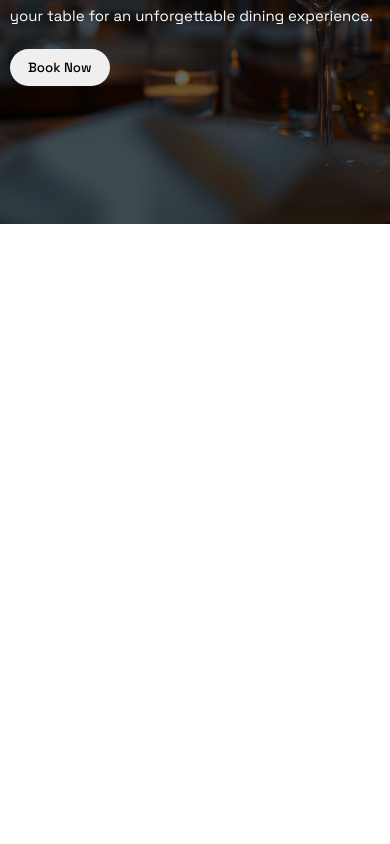
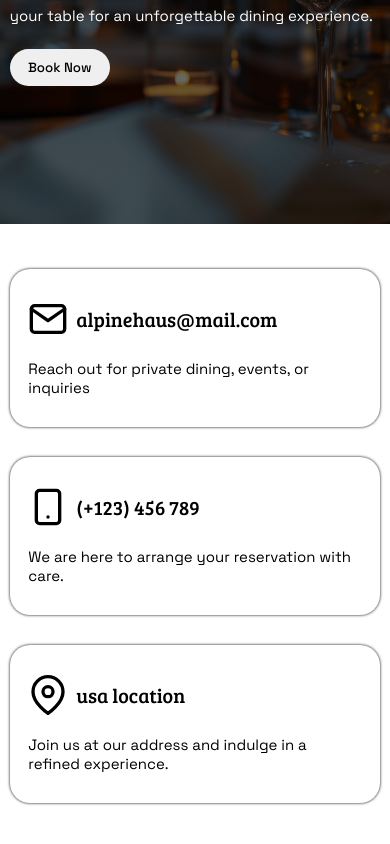
Before and after one commit to jovic-djordje/alpine-haus, a React (Vite) app: page / in a window 390 px wide. Shown: the part 3257-4101 px from the top of the page. Before the commit the page ends 3481 px from the top, so only its background shows below. Built offline with nearby package versions, Linux system fonts and the light colour scheme; a web font is replaced by a local one.

Commit message:
working on contact section in home page

```diff
--- a/src/pages/Home/Home.jsx
+++ b/src/pages/Home/Home.jsx
@@ -1,5 +1,8 @@
 import { Link } from "react-router-dom";
 import { IoIosArrowForward } from "react-icons/io";
+import { FiSmartphone } from "react-icons/fi";
+import { FiMail } from "react-icons/fi";
+import { FiMapPin } from "react-icons/fi";
 import "./home.style.css";
 import {
   AboutImage,
@@ -24,6 +27,28 @@ const Home = () => {
       id: 3,
       image: <FeaturesThirdDish className="features-img" />,
       text: "Apfelstrudel",
+    },
+  ];
+
+  const contacts = [
+    {
+      id: 1,
+      icon: <FiMail className="contact-section-icon" />,
+      info: "alpinehaus@mail.com",
+      text: "Reach out for private dining, events, or inquiries",
+    },
+    {
+      id: 2,
+      icon: <FiSmartphone className="contact-section-icon" />,
+      info: "(+123) 456 789",
+      text: "We are here to arrange your reservation with care.",
+    },
+
+    {
+      id: 3,
+      icon: <FiMapPin className="contact-section-icon" />,
+      info: "usa location",
+      text: "Join us at our address and indulge in a refined experience.",
     },
   ];
   return (
@@ -120,6 +145,22 @@ const Home = () => {
           </div>
         </div>
       </section>
+
+      <section className="contact-section">
+        <div className="contact-section-holder section-holder">
+          {contacts.map((contact) => (
+            <div className="contact-section-card" key={contact.id}>
+              <div className="contact-section-card-width">
+                <div className="contact-section-card-icon-holder">
+                  {contact.icon}
+                  <h4 className="contact-section-card-title">{contact.info}</h4>
+                </div>
+                <p className="contact-section-card-text">{contact.text}</p>
+              </div>
+            </div>
+          ))}
+        </div>
+      </section>
     </main>
   );
 };
--- a/src/pages/Home/home.style.css
+++ b/src/pages/Home/home.style.css
@@ -350,6 +350,56 @@
   color: hsl(0, 0%, 0%);
   font-weight: 500;
   font-family: inherit;
+  transition: all 0.3s;
+}
+
+.reserve-btn:hover {
+  transform: translateY(-4px);
+  cursor: pointer;
+}
+
+/* CONTACT SECTION */
+
+.contact-section-holder {
+  display: flex;
+  justify-content: center;
+  align-items: stretch;
+  gap: 30px;
+}
+
+.contact-section-card {
+  max-width: 380px;
+  width: 100%;
+  box-shadow: 0px 0px 3px hsl(0, 0%, 0%);
+  border-radius: 20px;
+  padding: 20px 0px;
+}
+
+.contact-section-card-width {
+  display: flex;
+  flex-direction: column;
+  justify-content: center;
+  align-items: flex-start;
+  gap: 20px;
+  width: 90%;
+  margin: 0px auto;
+}
+
+.contact-section-card-icon-holder {
+  display: flex;
+  justify-content: flex-start;
+  align-items: center;
+  gap: 8px;
+}
+
+.contact-section-icon {
+  width: 50px;
+  height: 50px;
+}
+
+.contact-section-card-title {
+  font-family: "Bree Serif";
+  font-size: 20px;
 }
 
 @media screen and (max-width: 1200px) {
@@ -416,6 +466,19 @@
   .reserve-section-text {
     font-size: 15px;
   }
+
+  .contact-section-icon {
+    width: 40px;
+    height: 40px;
+  }
+
+  .contact-section-card-title {
+    font-size: 18px;
+  }
+
+  .contact-section-card-text {
+    font-size: 15px;
+  }
 }
 
 @media screen and (max-width: 900px) {
@@ -426,6 +489,19 @@
   .about-section-img {
     max-width: 350px;
     min-height: 350px;
+  }
+
+  .contact-section-icon {
+    width: 35px;
+    height: 35px;
+  }
+
+  .contact-section-card-title {
+    font-size: 16px;
+  }
+
+  .contact-section-card-text {
+    font-size: 14px;
   }
 }
 
@@ -456,6 +532,28 @@
     max-width: 800px;
     width: 100%;
   }
+
+  .contact-section-holder {
+    flex-direction: column;
+  }
+
+  .contact-section-card {
+    max-width: 800px;
+    padding: 30px 0px;
+  }
+
+  .contact-section-icon {
+    width: 40px;
+    height: 40px;
+  }
+
+  .contact-section-card-title {
+    font-size: 20px;
+  }
+
+  .contact-section-card-text {
+    font-size: 15px;
+  }
 }
 
 @media screen and (max-width: 520px) {
```
